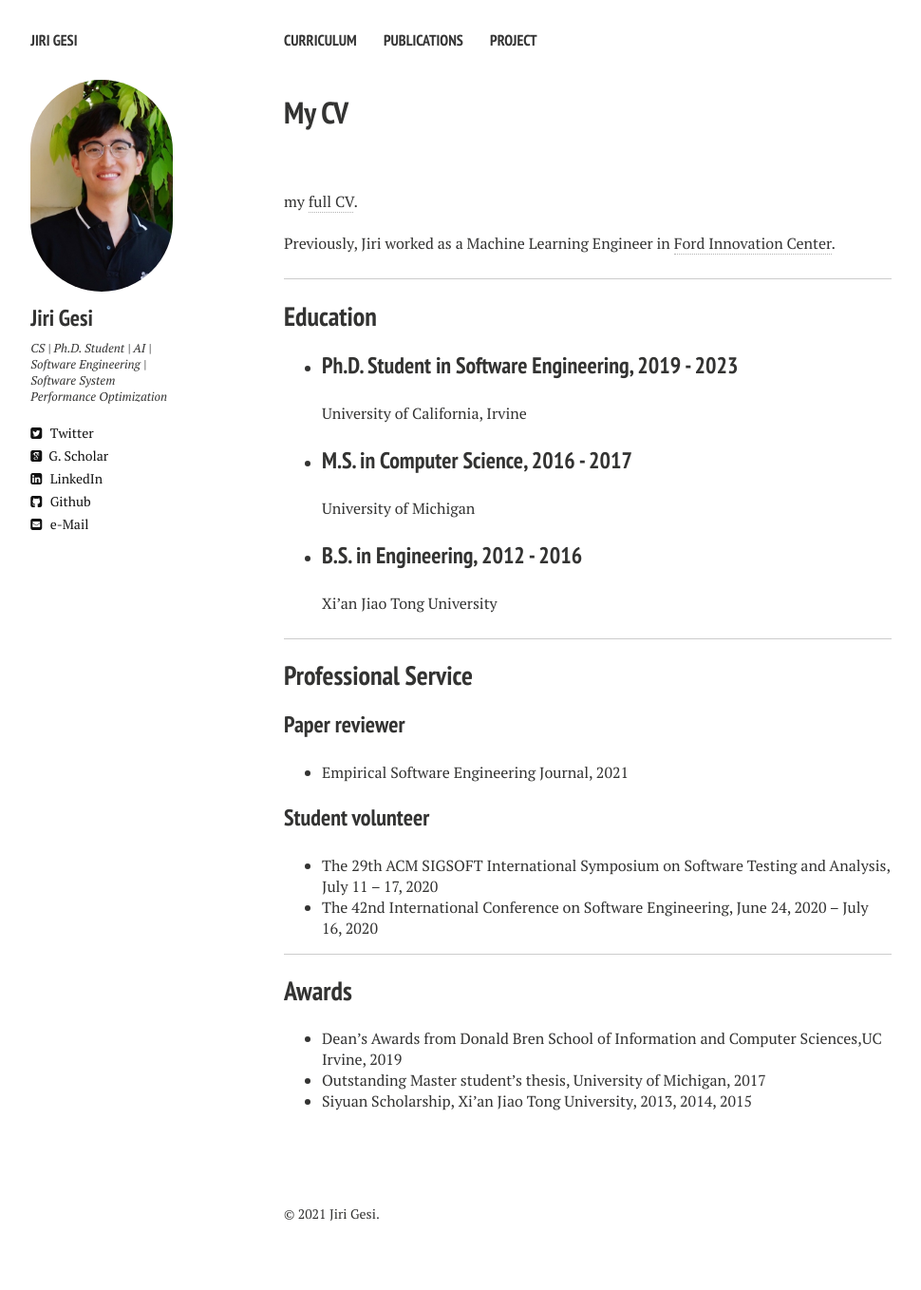
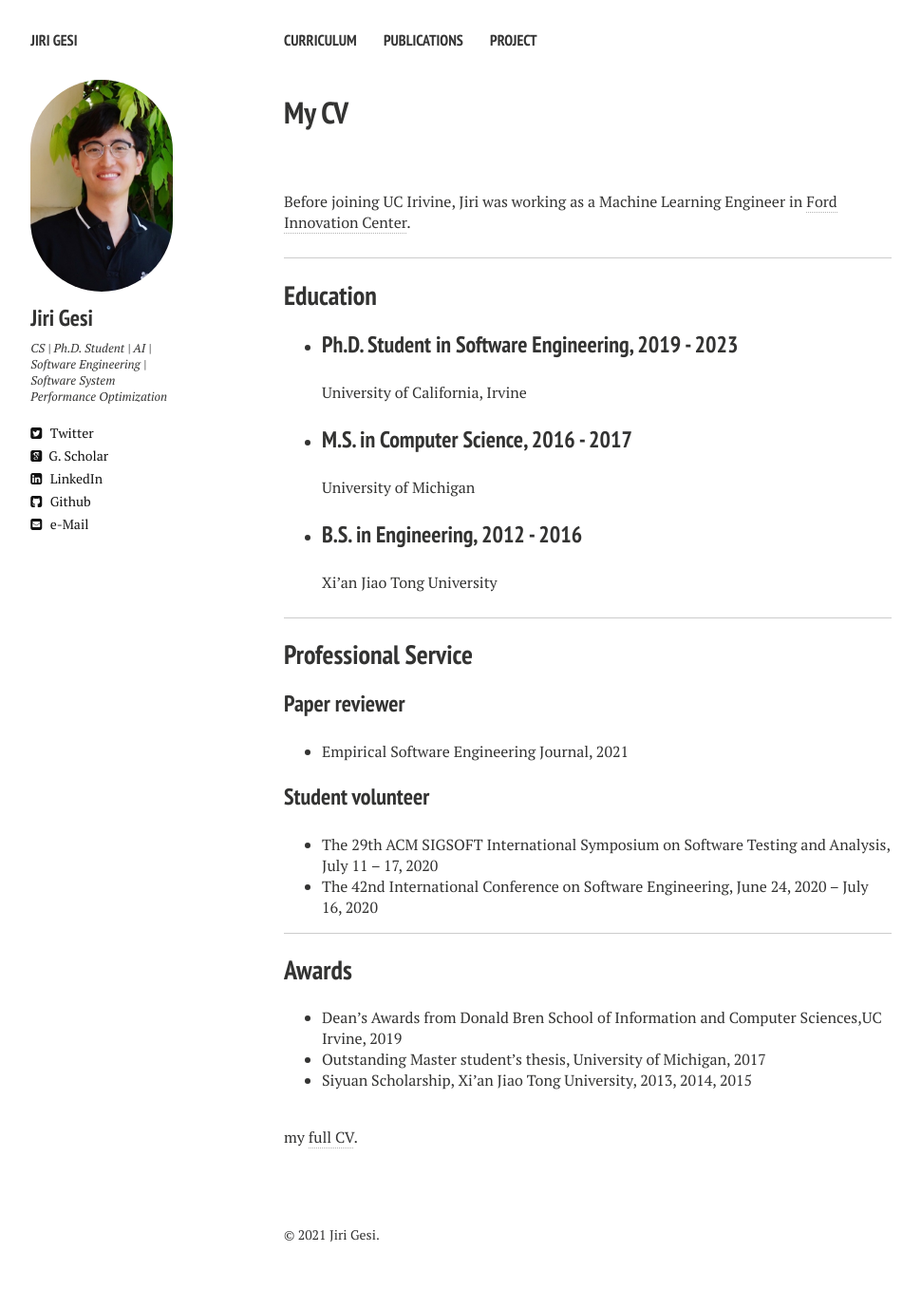
Before and after one commit to Jirigesi/Jirigesi.github.io, a Jekyll site: the page built from cv.md, in a window 1280 px wide. Shown: the whole page at 95% size, without its empty margins (21-991 px from the left). Built offline with Jekyll 4.4.1, drawn with Linux system fonts in a browser that asks for light colours; nearby versions of some CDN libraries; before the commit the page ends 1336 px from its top, so only the background shows below that.

Commit message:
Update cv.md

```diff
--- a/cv.md
+++ b/cv.md
@@ -8,10 +8,7 @@ comments: false
 ---
 
 <br />
-my <a href="https://github.com/Jirigesi/Jirigesi.github.io/blob/master/CV.pdf">full CV</a>.
-
-<br />
-Previously, Jiri worked as a Machine Learning Engineer in <a href="https://corporate.ford.com/careers/silicon-valley.html" target="_blank">Ford Innovation Center</a>.
+Before joining UC Irivine, Jiri was working as a Machine Learning Engineer in <a href="https://corporate.ford.com/careers/silicon-valley.html" target="_blank">Ford Innovation Center</a>.
 
 _______
 
@@ -46,3 +43,7 @@ _______
 - Siyuan Scholarship, Xi’an Jiao Tong University, 2013, 2014, 2015
 
 <br />
+
+my <a href="https://github.com/Jirigesi/Jirigesi.github.io/blob/master/CV.pdf">full CV</a>.
+
+<br />
```
